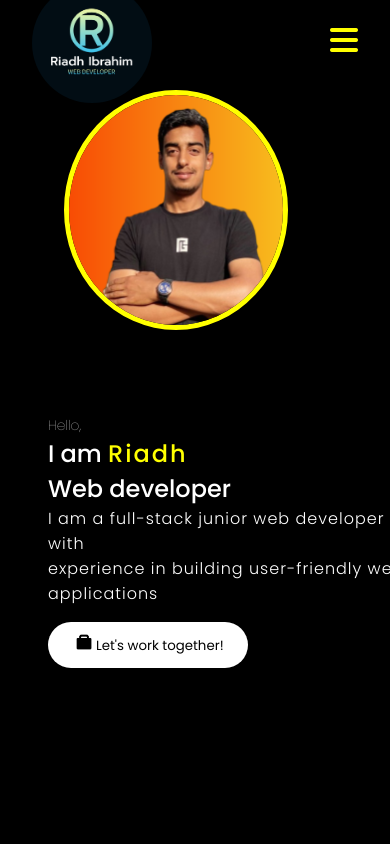
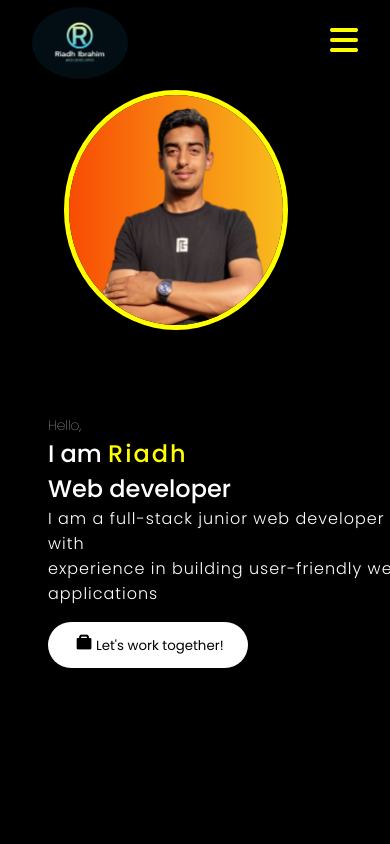
Before and after one commit to Riadh-Ibrahim/e-Portfolio, a React (Create React App) app: page / in a window 390 px wide. Shown: the top 844 px of the page. Built offline with nearby package versions, Linux system fonts and the light colour scheme.

Commit message:
Update navbar.css

```diff
--- a/src/components/NavBar/navbar.css
+++ b/src/components/NavBar/navbar.css
@@ -98,4 +98,8 @@
     .desktopMenuBtn {
         display: none;
     }
+    .logo {
+        height: 4.5rem;
+        width: 6rem;
+    }
 }
```
